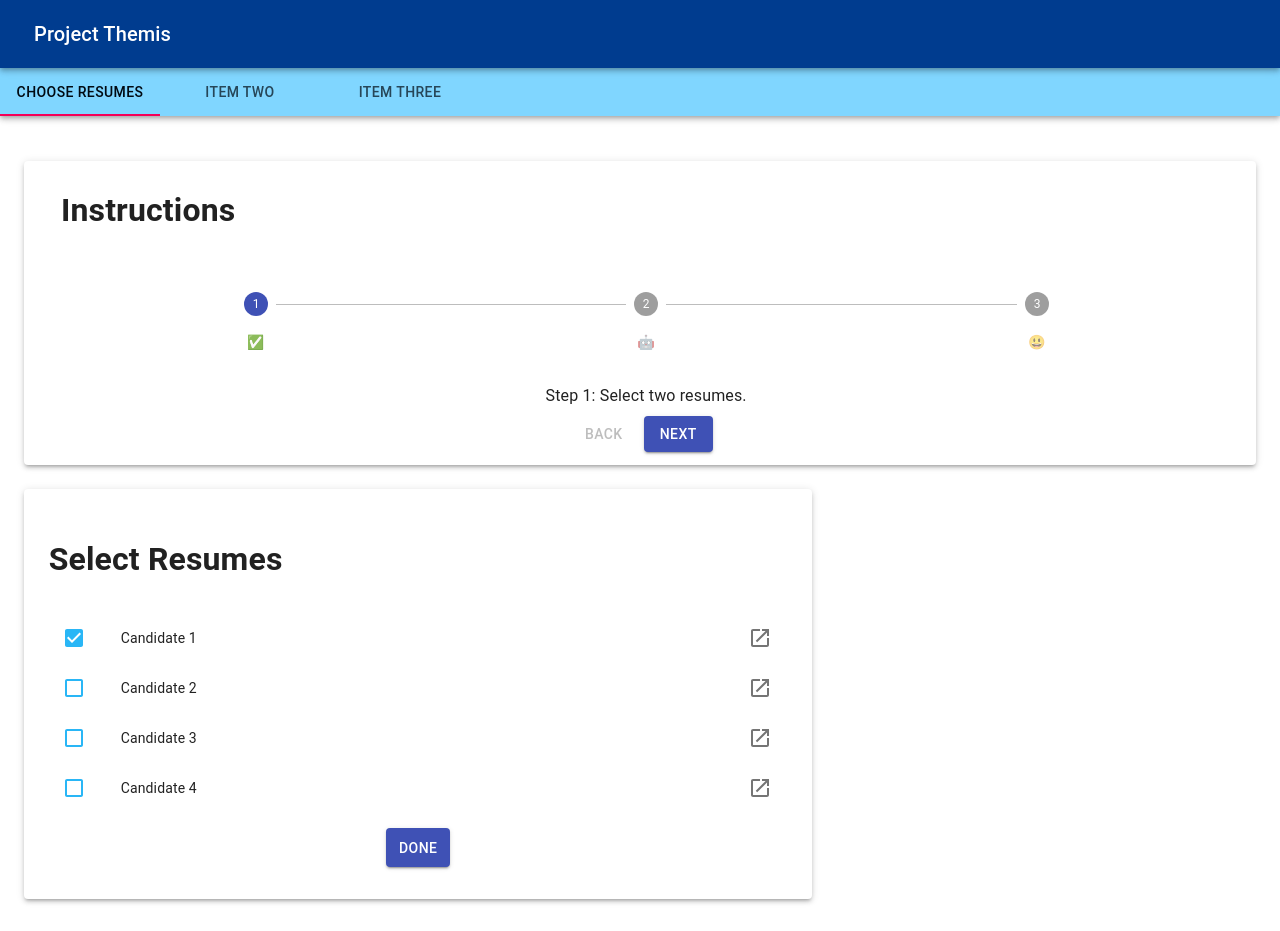
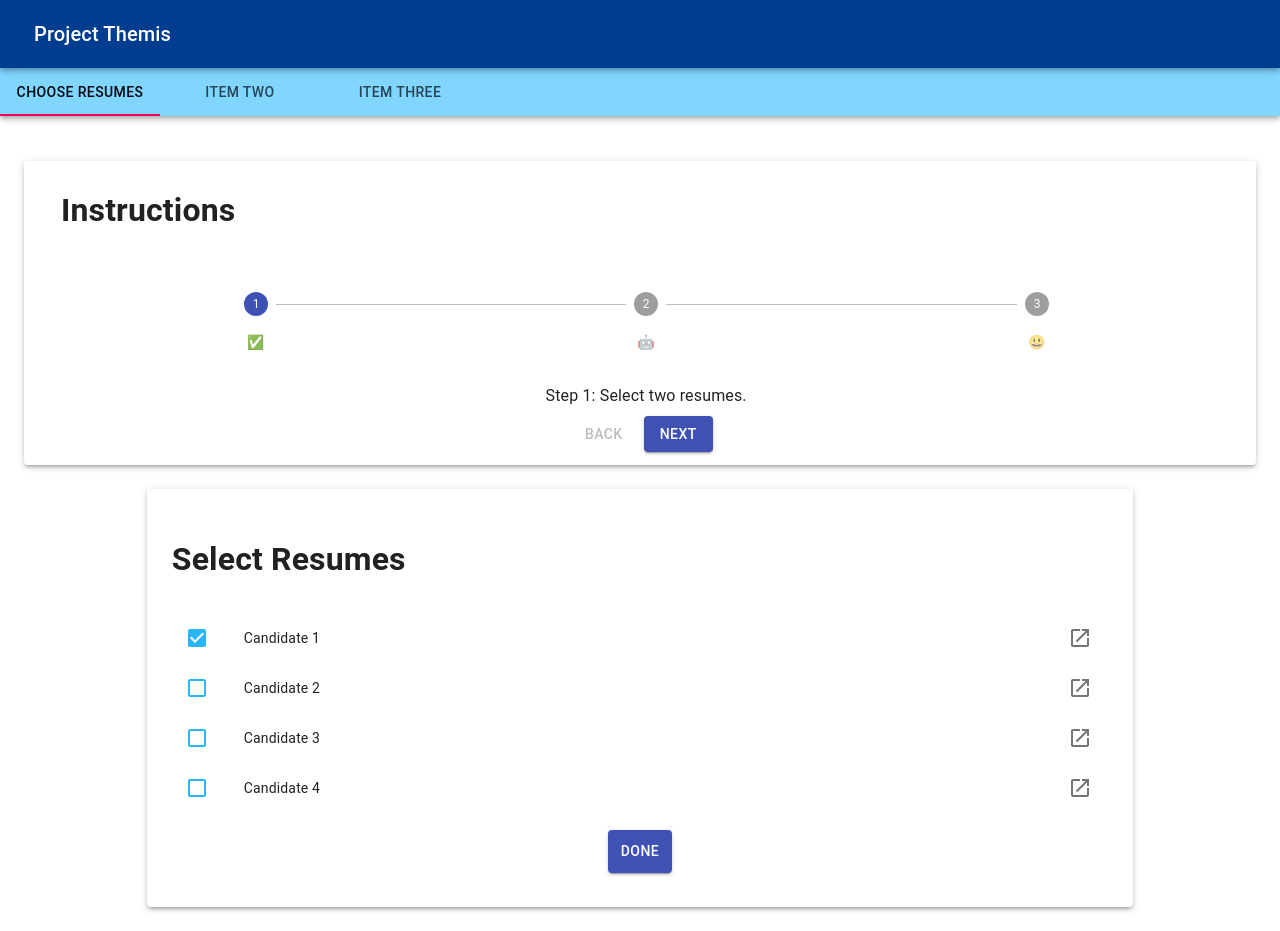
Before and after one commit to kristina-arezina/ai-hack-webapp, a React (Create React App) app: page / in a window 1280 px wide. Built offline with nearby package versions, Linux system fonts and the light colour scheme.

Commit message:
centered select resume

```diff
--- a/src/components/StepOne.js
+++ b/src/components/StepOne.js
@@ -77,11 +77,11 @@ export default function StepOne() {
       </AppBar>
       <TabPanel value={value} index={0}>
         <Paper elevation={3}>
-        <h1 style={{paddingTop:"2%", textAlign:"left", paddingLeft:"3%"}}>Instructions</h1>
+          <h1 style={{paddingTop:"2%", textAlign:"left", paddingLeft:"3%"}}>Instructions</h1>
             <Instructions/>
         </Paper>
 
-        <Paper style={{ padding:"2%", marginTop: "2%", width:"60%"}} elevation={3}>
+        <Paper style={{ padding:"2%", marginLeft: "10%", marginRight: "10%", marginTop: "2%", width:"76%"}} elevation={3}>
           <h1 style={{ textAlign:"left"}}>Select Resumes</h1>
           <SelectResume/>
           <Button style={{padding:"1%", margin: "1%"}} variant="contained" color="primary">
```
